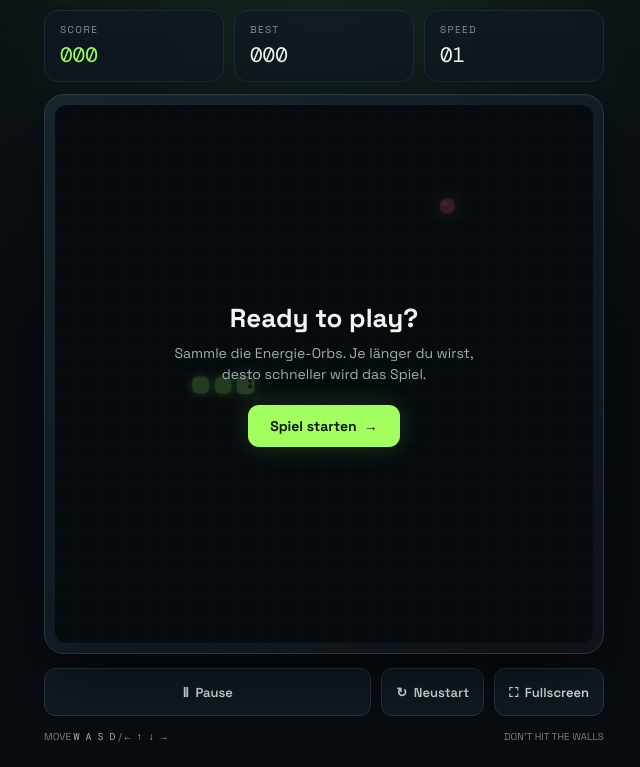
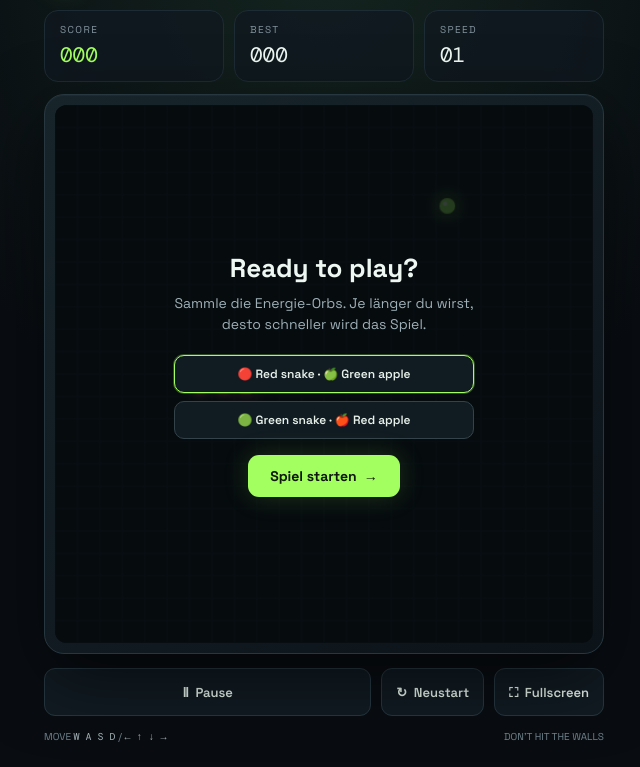
Before and after one commit to Pamo1705/Snake-game, a plain HTML site: page index.html in a window 1280 px wide. Shown: the part 74-841 px from the top of the page, without its empty margins (316-956 px from the left). Drawn offline with nearby package versions, Linux system fonts and the light colour scheme.

Commit message:
Add selectable snake and apple colour themes

```diff
--- a/index.html
+++ b/index.html
@@ -12,7 +12,7 @@
     .shell{width:min(100%,560px)}header{display:flex;align-items:center;justify-content:space-between;margin-bottom:20px}.brand{display:flex;align-items:center;gap:12px}.logo{width:42px;height:42px;border:1px solid #33533a;background:#14251a;border-radius:13px;display:grid;place-items:center;color:var(--green);font-size:22px;box-shadow:0 0 24px #a3ff5f18}h1{font-size:22px;letter-spacing:-.7px;margin:0}.sub{font-size:12px;color:var(--muted);margin-top:2px}.pill{font:11px 'DM Mono',monospace;color:var(--green);border:1px solid #35563a;border-radius:99px;padding:7px 10px;letter-spacing:1px}.github-link{text-decoration:none;white-space:nowrap;transition:background .15s,border-color .15s}.github-link:hover{background:#183020;border-color:var(--green)}
     .stats{display:grid;grid-template-columns:1fr 1fr 1fr;gap:10px;margin-bottom:12px}.stat{background:#101820cc;border:1px solid var(--line);border-radius:14px;padding:12px 15px}.stat span{display:block;color:var(--muted);font-size:10px;text-transform:uppercase;letter-spacing:1.4px}.stat strong{display:block;font:21px 'DM Mono',monospace;margin-top:5px}.stat strong.green{color:var(--green)}
     .board-wrap{position:relative;padding:10px;background:linear-gradient(145deg,#17252b,#0c1319);border:1px solid #263740;border-radius:20px;box-shadow:0 24px 70px #0008, inset 0 1px #ffffff08}.board{display:block;width:100%;aspect-ratio:1;background:#080e13;border-radius:12px;touch-action:none}
-    .overlay{position:absolute;inset:10px;display:grid;place-items:center;background:#050a0dcc;border-radius:12px;text-align:center;padding:24px}.overlay.hidden{display:none}.modal h2{font-size:26px;margin:0 0 8px}.modal p{color:#9eafb7;font-size:14px;margin:0 0 20px;line-height:1.5}.primary{background:var(--green);color:#10170d;border:0;border-radius:11px;padding:12px 22px;font:700 14px 'Space Grotesk';cursor:pointer;box-shadow:0 0 26px #a3ff5f2b}.primary:hover{filter:brightness(1.08);transform:translateY(-1px)}
+    .overlay{position:absolute;inset:10px;display:grid;place-items:center;background:#050a0dcc;border-radius:12px;text-align:center;padding:24px}.overlay.hidden{display:none}.modal h2{font-size:26px;margin:0 0 8px}.modal p{color:#9eafb7;font-size:14px;margin:0 0 20px;line-height:1.5}.primary{background:var(--green);color:#10170d;border:0;border-radius:11px;padding:12px 22px;font:700 14px 'Space Grotesk';cursor:pointer;box-shadow:0 0 26px #a3ff5f2b}.primary:hover{filter:brightness(1.08);transform:translateY(-1px)}.theme-picker{display:grid;gap:8px;margin:0 0 16px}.theme-choice{background:#111b22;color:#e6f0e9;border:1px solid #34434a;border-radius:10px;padding:10px 12px;font:600 12px "Space Grotesk";cursor:pointer}.theme-choice.selected{border-color:#a3ff5f;box-shadow:0 0 0 1px #a3ff5f44}.theme-choice:focus-visible{outline:2px solid var(--green);outline-offset:2px}
     .controls{display:flex;gap:10px;margin-top:14px}.controls button,.dpad button{background:#111b22;color:#e6f0e9;border:1px solid #263740;border-radius:11px;padding:11px 14px;font:600 13px 'Space Grotesk';cursor:pointer}.controls button:hover,.dpad button:hover{border-color:#6a9b58;color:var(--green)}.controls .grow{flex:1}
     .bottom{display:flex;justify-content:space-between;align-items:center;margin-top:14px;color:#71838d;font-size:11px}.keys{font-family:'DM Mono',monospace;color:#a5b4b9}.dpad{display:grid;grid-template-columns:repeat(3,72px);grid-template-rows:repeat(2,64px);gap:9px;justify-content:center;margin:18px auto 0;padding:12px;width:max-content;background:linear-gradient(145deg,#142129,#0d151b);border:1px solid #294039;border-radius:20px;box-shadow:0 10px 28px #0006,inset 0 1px #ffffff0a}.dpad button{padding:0;font-size:27px;min-width:64px;min-height:58px;touch-action:manipulation;user-select:none;-webkit-user-select:none;-webkit-tap-highlight-color:transparent;background:linear-gradient(145deg,#1c2c32,#101a20);border:1px solid #45634c;border-radius:15px;color:#baff8b;box-shadow:0 4px 0 #080e12,0 0 16px #a3ff5f12;transition:transform .08s,border-color .08s,background .08s}.dpad button:active{transform:translateY(3px);background:#29432b;border-color:#a3ff5f;box-shadow:0 1px 0 #080e12,0 0 20px #a3ff5f35}.dpad button:focus-visible{outline:2px solid var(--green);outline-offset:3px}.dpad .up{grid-column:2}.dpad .left{grid-column:1;grid-row:2}.dpad .down{grid-column:2;grid-row:2}.dpad .right{grid-column:3;grid-row:2}
     .shell:fullscreen{width:100%;height:100%;max-width:none;overflow:auto;background:radial-gradient(ellipse at 50% 0%,#14251f 0%,#090d12 48%);padding:clamp(12px,3vh,28px);display:flex;flex-direction:column;justify-content:center}.shell:fullscreen .board-wrap{width:min(100%,min(72vh,760px));margin:0 auto}.shell:fullscreen .stats,.shell:fullscreen header,.shell:fullscreen .controls,.shell:fullscreen .bottom{width:min(100%,760px);margin-left:auto;margin-right:auto}.shell:fullscreen .controls{margin-top:12px}.shell:fullscreen .bottom{margin-top:12px}
@@ -29,7 +29,7 @@
     </section>
     <div class="board-wrap">
       <canvas class="board" id="game" width="480" height="480" aria-label="Snake Spielfeld"></canvas>
-      <div class="overlay" id="overlay"><div class="modal"><h2 id="headline">Ready to play?</h2><p id="message">Sammle die Energie-Orbs. Je länger du wirst,<br> desto schneller wird das Spiel.</p><button class="primary" id="start">Spiel starten&nbsp; →</button></div></div>
+      <div class="overlay" id="overlay"><div class="modal"><h2 id="headline">Ready to play?</h2><p id="message">Sammle die Energie-Orbs. Je länger du wirst,<br> desto schneller wird das Spiel.</p><div class="theme-picker" aria-label="Choose a colour theme"><button type="button" class="theme-choice selected" data-theme="red" aria-pressed="true">🔴 Red snake · 🍏 Green apple</button><button type="button" class="theme-choice" data-theme="green" aria-pressed="false">🟢 Green snake · 🍎 Red apple</button></div><button class="primary" id="start">Spiel starten&nbsp; →</button></div></div>
     </div>
     <div class="controls"><button class="grow" id="pause">Ⅱ &nbsp;Pause</button><button id="restart">↻ &nbsp;Neustart</button><button id="fullscreen" aria-label="Toggle fullscreen">⛶ &nbsp;Fullscreen</button></div></div>
     <div class="bottom"><span>MOVE <span class="keys">W A S D</span> / <span class="keys">← ↑ ↓ →</span></span><span>DON'T HIT THE WALLS</span></div>
@@ -38,7 +38,7 @@
 (() => {
   const canvas=document.getElementById('game'),ctx=canvas.getContext('2d'),overlay=document.getElementById('overlay');
   const scoreEl=document.getElementById('score'),bestEl=document.getElementById('best'),speedEl=document.getElementById('speed');
-  const SIZE=24,CELL=20;let snake,food,dir,nextDir,score,best=0,running=false,paused=false,over=true,timer=null,tick=145;
+  const SIZE=24,CELL=20;let snake,food,dir,nextDir,score,theme='red',best=0,running=false,paused=false,over=true,timer=null,tick=145;
   try{best=Math.max(0,Number(localStorage.getItem('neonSnakeBest'))||0)}catch(e){best=0}
   bestEl.textContent=String(best).padStart(3,'0');
   function reset(){snake=[{x:8,y:12},{x:7,y:12},{x:6,y:12}];dir={x:1,y:0};nextDir={x:1,y:0};score=0;tick=145;placeFood();updateStats();draw()}
@@ -47,8 +47,8 @@
   function draw(){
     ctx.fillStyle='#080e13';ctx.fillRect(0,0,480,480);
     ctx.strokeStyle='#142129';ctx.lineWidth=1;for(let i=0;i<=SIZE;i++){ctx.beginPath();ctx.moveTo(i*CELL,0);ctx.lineTo(i*CELL,480);ctx.stroke();ctx.beginPath();ctx.moveTo(0,i*CELL);ctx.lineTo(480,i*CELL);ctx.stroke()}
-    const fx=(food.x+.5)*CELL,fy=(food.y+.5)*CELL;ctx.shadowColor='#ff647c';ctx.shadowBlur=18;ctx.fillStyle='#ff647c';ctx.beginPath();ctx.arc(fx,fy,7,0,Math.PI*2);ctx.fill();ctx.shadowBlur=0;ctx.fillStyle='#ffd1d8';ctx.beginPath();ctx.arc(fx-2,fy-2,2,0,Math.PI*2);ctx.fill();
-    snake.forEach((p,i)=>{const pad=i===0?2:2.5;ctx.shadowColor='#83f34f';ctx.shadowBlur=i===0?17:8;ctx.fillStyle=i===0?'#c0ff83':i<3?'#a3ff5f':'#65c94b';roundRect(ctx,p.x*CELL+pad,p.y*CELL+pad,CELL-pad*2,CELL-pad*2,5);ctx.fill();if(i===0){ctx.shadowBlur=0;ctx.fillStyle='#19301b';const ex=p.x*CELL+(dir.x===1?14:dir.x===-1?5:dir.x===0?6:14),ey=p.y*CELL+(dir.y===1?14:dir.y===-1?5:dir.y===0?6:14);ctx.beginPath();ctx.arc(ex,ey,1.7,0,7);ctx.arc(ex+(dir.y===0?0:5),ey+(dir.x===0?0:5),1.7,0,7);ctx.fill()}});ctx.shadowBlur=0;
+    const appleColor=theme==='red'?'#a3ff5f':'#ff647c',appleGlow=theme==='red'?'#a3ff5f':'#ff647c';const snakeHead=theme==='red'?'#ff647c':'#c0ff83',snakeBody=theme==='red'?'#e94f68':'#a3ff5f',snakeTail=theme==='red'?'#b93650':'#65c94b';const fx=(food.x+.5)*CELL,fy=(food.y+.5)*CELL;ctx.shadowColor=appleGlow;ctx.shadowBlur=18;ctx.fillStyle=appleColor;ctx.beginPath();ctx.arc(fx,fy,7,0,Math.PI*2);ctx.fill();ctx.shadowBlur=0;ctx.fillStyle=theme==='red'?'#eaffd8':'#ffd1d8';ctx.beginPath();ctx.arc(fx-2,fy-2,2,0,Math.PI*2);ctx.fill();
+    snake.forEach((p,i)=>{const pad=i===0?2:2.5;ctx.shadowColor=theme==='red'?'#ff647c':'#83f34f';ctx.shadowBlur=i===0?17:8;ctx.fillStyle=i===0?snakeHead:i<3?snakeBody:snakeTail;roundRect(ctx,p.x*CELL+pad,p.y*CELL+pad,CELL-pad*2,CELL-pad*2,5);ctx.fill();if(i===0){ctx.shadowBlur=0;ctx.fillStyle='#19301b';const ex=p.x*CELL+(dir.x===1?14:dir.x===-1?5:dir.x===0?6:14),ey=p.y*CELL+(dir.y===1?14:dir.y===-1?5:dir.y===0?6:14);ctx.beginPath();ctx.arc(ex,ey,1.7,0,7);ctx.arc(ex+(dir.y===0?0:5),ey+(dir.x===0?0:5),1.7,0,7);ctx.fill()}});ctx.shadowBlur=0;
   }
   function roundRect(c,x,y,w,h,r){c.beginPath();c.roundRect(x,y,w,h,r)}
   function step(){dir=nextDir;const head={x:snake[0].x+dir.x,y:snake[0].y+dir.y};if(head.x<0||head.y<0||head.x>=SIZE||head.y>=SIZE||snake.some((p,i)=>i<snake.length-1&&p.x===head.x&&p.y===head.y)){endGame();return}snake.unshift(head);if(head.x===food.x&&head.y===food.y){score+=10;if(score>best){best=score;try{localStorage.setItem('neonSnakeBest',best)}catch(e){}}tick=Math.max(65,145-Math.floor(score/30)*8);placeFood();updateStats();clearInterval(timer);timer=setInterval(step,tick)}else snake.pop();draw()}
@@ -56,6 +56,7 @@
   function endGame(){running=false;over=true;clearInterval(timer);document.getElementById('headline').textContent='Game over';document.getElementById('message').innerHTML='Score: <b style="color:#a3ff5f">'+score+'</b> · Versuch es gleich nochmal!';document.getElementById('start').textContent='Nochmal spielen  →';overlay.classList.remove('hidden')}
   function pause(){if(over)return;if(paused){paused=false;running=true;timer=setInterval(step,tick);document.getElementById('pause').textContent='Ⅱ  Pause';overlay.classList.add('hidden')}else{paused=true;running=false;clearInterval(timer);document.getElementById('headline').textContent='Paused';document.getElementById('message').textContent='Kurze Verschnaufpause?';document.getElementById('start').textContent='Weiter spielen  →';overlay.classList.remove('hidden');document.getElementById('pause').textContent='▶  Weiter'}}
   function setDir(d){const dirs={up:{x:0,y:-1},down:{x:0,y:1},left:{x:-1,y:0},right:{x:1,y:0}};const n=dirs[d];if(!n)return;if(over){start()}if(!(n.x===-dir.x&&n.y===-dir.y))nextDir=n}
+  document.querySelectorAll('.theme-choice').forEach(button=>button.addEventListener('click',()=>{theme=button.dataset.theme;document.querySelectorAll('.theme-choice').forEach(option=>{const selected=option===button;option.classList.toggle('selected',selected);option.setAttribute('aria-pressed',String(selected))});draw()}));
   document.getElementById('start').addEventListener('click',()=>{if(paused){pause();return}start();document.getElementById('start').textContent='Spiel starten  →'});
   document.getElementById('pause').addEventListener('click',pause);
   const fullscreenButton=document.getElementById('fullscreen');
```
